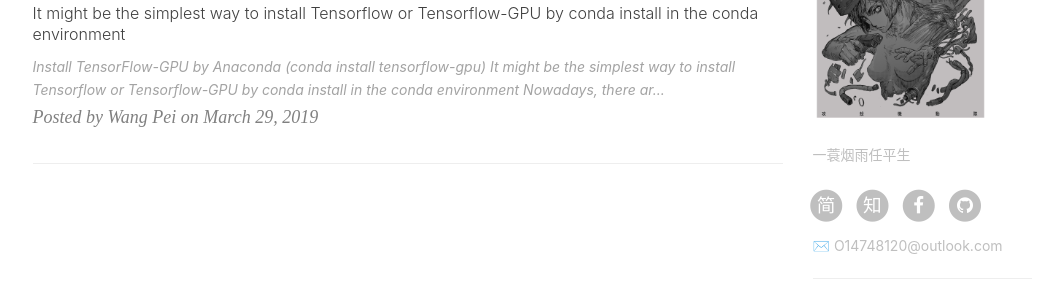
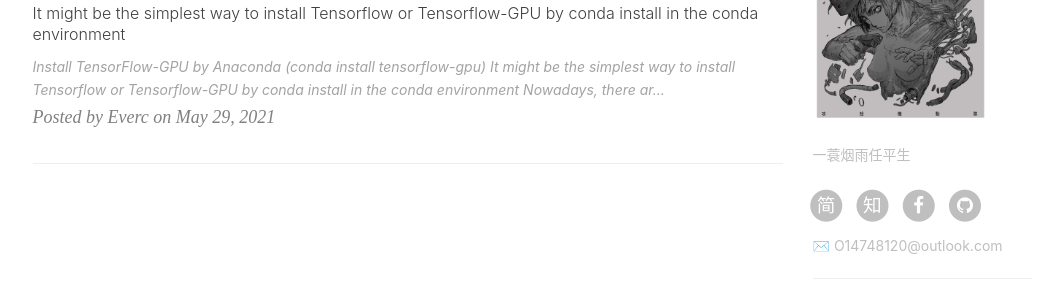
Before and after one commit to EvercVerden/EvercVerden.github.io, a Jekyll site: the page built from index.html, in a window 1280 px wide. Shown: the part 780-1079 px from the top of the page, without its empty margins (135-1198 px from the left). Built offline with Jekyll 4.4.1, drawn with Linux system fonts in a browser that asks for light colours; nearby versions of some CDN libraries; the list of posts is cut into pages by our own code; comment, search, counter and statistics services are not loaded.

Commit message:
Update 2019-03-29-Install-TensorFlow-GPU-by-Anaconda(conda install tensorflow-gpu).md

```diff
--- a/_posts/2019-03-29-Install-TensorFlow-GPU-by-Anaconda(conda install tensorflow-gpu).md
+++ b/_posts/2019-03-29-Install-TensorFlow-GPU-by-Anaconda(conda install tensorflow-gpu).md
@@ -2,9 +2,9 @@
 layout:     post
 title:      Install TensorFlow-GPU by Anaconda (conda install tensorflow-gpu)
 subtitle:   It might be the simplest way to install Tensorflow or Tensorflow-GPU by conda install in the conda environment
-date:       2019-03-29
-author:     Wang Pei
-header-img: img/art-Anaconda-TensorFlow.jpg
+date:       2021-05-29
+author:     Everc
+header-img: img/wallhaven-3zwzmv.jpg
 catalog: true
 tags:
     - ubuntu
```
